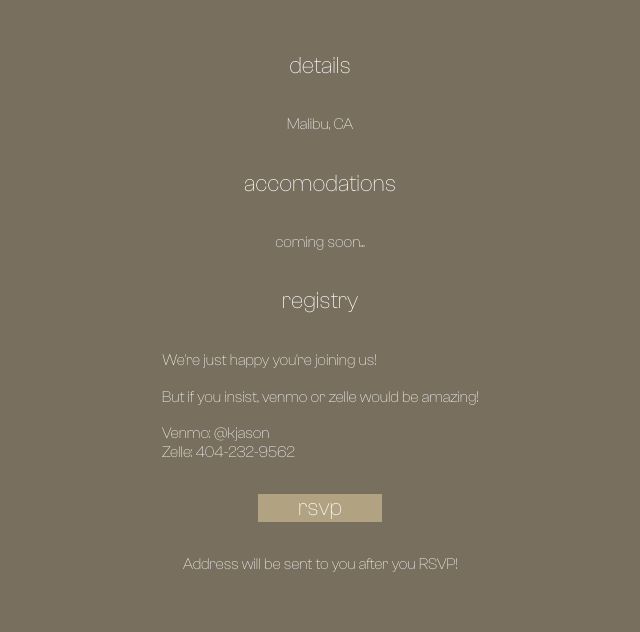
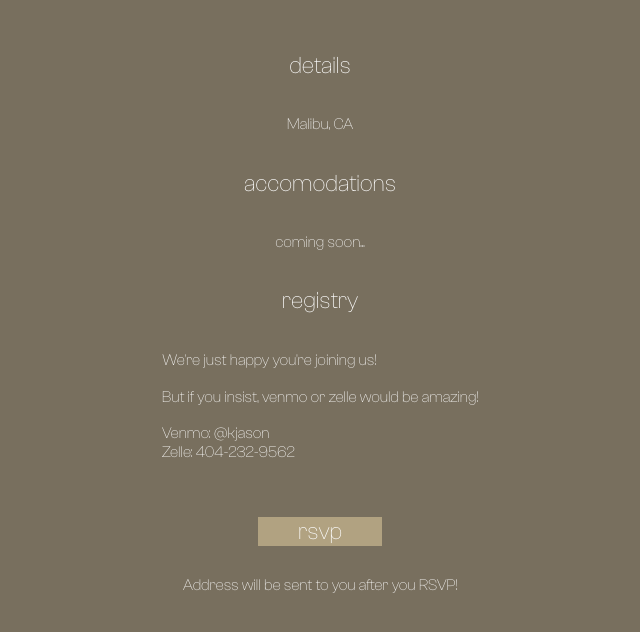
Before and after one commit to Behindtheboard/jason-hailey-wedding, a website built with webpack: page src/index.html in a window 1280 px wide. Shown: the part 872-1504 px from the top of the page, without its empty margins (320-960 px from the left). Before the commit the page ends 1461 px from the top, so only its background shows below. Built offline with nearby package versions, Linux system fonts and the light colour scheme.

Commit message:
Style form margins

```diff
--- a/src/styles.css
+++ b/src/styles.css
@@ -604,6 +604,18 @@ main #weddingDay {
 
 /* Registry */
 
+
+/* RSVP */
+#rsvp-container {
+  height: fit-content;
+  padding: 40px;
+  justify-content: start;
+}
+
+#rsvp-container p {
+  margin-top:0px;
+}
+
 /* RSVP button */
 
 button#rsvp {
@@ -612,11 +624,10 @@ button#rsvp {
   font-size: 1.5rem;
   color: white;
   padding: 0.5px 40px;
-  margin-top: 16.6px;
-  margin-bottom: 16.6px;
+  margin-bottom: 30px;
 }
 
-/* rsvp form */
+/* RSVP Form */
 
 #rsvp-form {
   display: grid;
```
